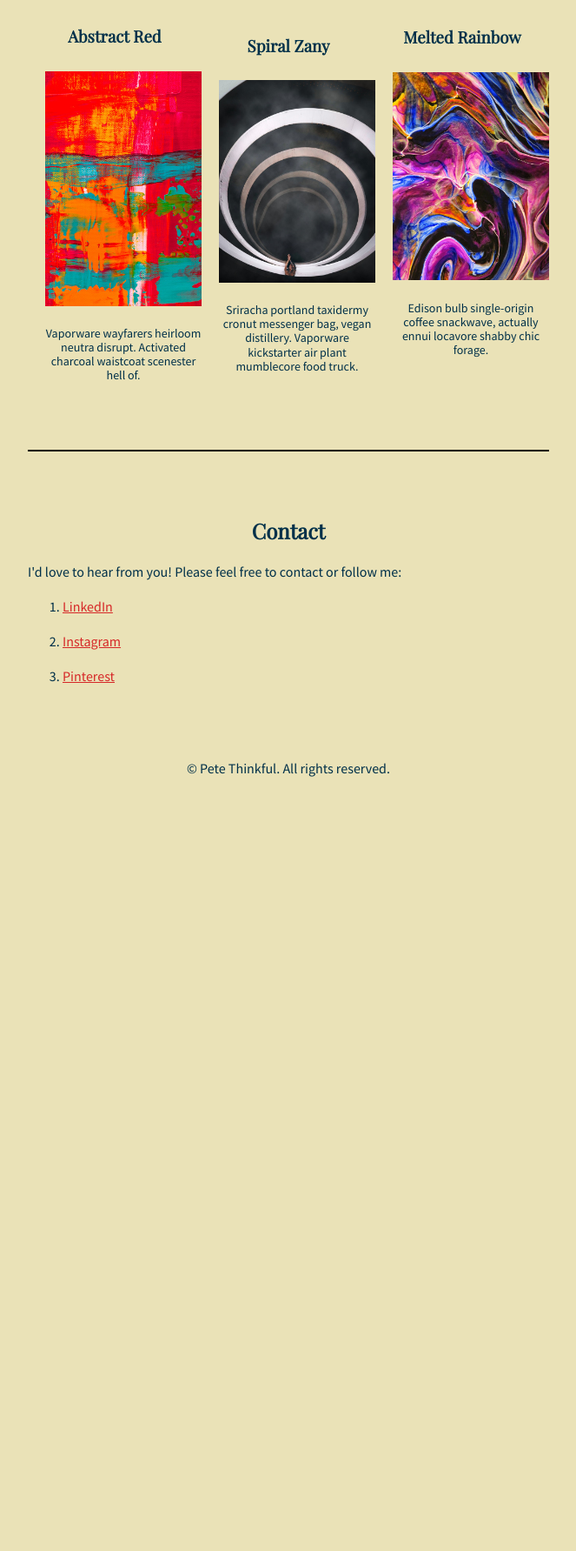
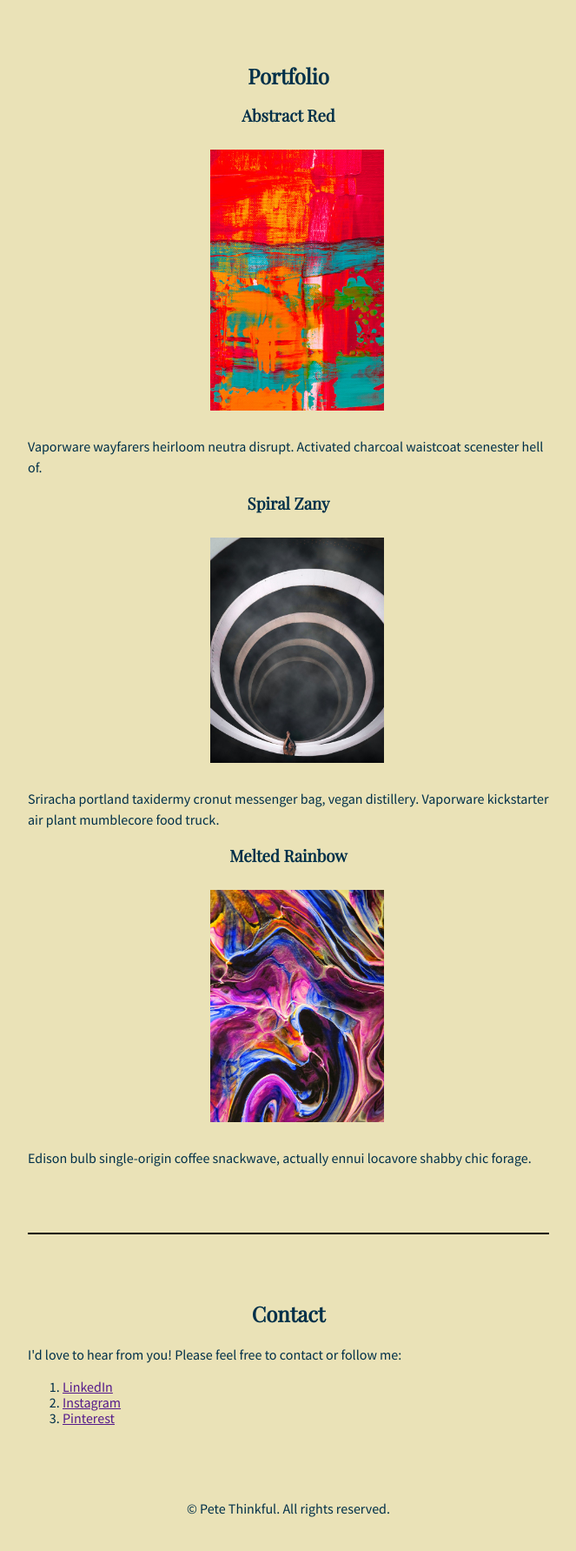
Before and after one commit to Darwood1/project0208, a plain HTML site: page index.html in a window 1280 px wide. Shown: the part 989-2772 px from the top of the page at 87% size, without its empty margins (308-971 px from the left). Before the commit the page ends 1940 px from the top, so only its background shows below. Drawn offline with nearby package versions, Linux system fonts and the light colour scheme.

Commit message:
Update index.html

```diff
--- a/index.html
+++ b/index.html
@@ -13,9 +13,9 @@
   </head>
   <body>
     <!-- Header section -->
-    <header class="container">
+    <header>
       <h1>Pete Thinkful | Artist</h1>
-      <nav >
+      <nav>
         <a href="#about">About</a>
         <a href="#portfolio">Portfolio</a>
         <a href="#contact">Contact</a>
@@ -27,16 +27,15 @@
         <!-- About section -->
         <article id="about">
           <h2>About</h2>
-          <section class="container">
-            <div class="group">
+          <section>
+            <h3>Hi! I'm Pete Thinkful</h3>
+            <div>
               <img
                 class="image-circle"
                 src="images/pete-thinkful.png"
                 alt="Pete Thinkful"
               />
             </div>
-            <div class="group">
-            <h3>Hi! I'm Pete Thinkful</h3>
             <p>I'm an artist living in Denver, Colorado.</p>
             <p>As an artist, I'm interested in:</p>
             <ul>
@@ -48,7 +47,6 @@
               Please feel free to take a look at my website and feel free to
               <a href="#contact">contact me</a>.
             </p>
-            </div>
           </section>
 
           <section>
@@ -71,42 +69,38 @@
         <!-- Portfolio section -->
         <article id="portfolio">
           <h2>Portfolio</h2>
-          <section class="container">
-            <div class="group">
+          <section>
             <h3>Abstract Red</h3>
             <div>
               <img src="images/abstract-red.png" alt="Abstract Red" />
             </div>
-            <div class="group" style="font-size: 14px">
+            <p>
               Vaporware wayfarers heirloom neutra disrupt. Activated charcoal
               waistcoat scenester hell of.
-            </div>
-            </div>
+            </p>
+          </section>
 
-            <div class="group">
+          <section>
             <h3>Spiral Zany</h3>
             <div>
               <img src="images/spiral-zany.png" alt="Spiral Zany" />
             </div>
-            <div class="group" style="font-size: 14px">
+            <p>
               Sriracha portland taxidermy cronut messenger bag, vegan
               distillery. Vaporware kickstarter air plant mumblecore food truck.
-          </div>
-            </div>
+            </p>
+          </section>
 
-            <div class="group">
+          <section>
             <h3>Melted Rainbow</h3>
             <div>
               <img src="images/melted-rainbow.png" alt="Melted Rainbow" />
             </div>
-            <div class="group" style="font-size: 14px">
-           Edison bulb single-origin coffee snackwave, actually ennui
+            <p>
+              Edison bulb single-origin coffee snackwave, actually ennui
               locavore shabby chic forage.
             </p>
-              </div>
-        </div>
           </section>
-
         </article>
 
         <hr />
@@ -118,9 +112,15 @@
             I'd love to hear from you! Please feel free to contact or follow me:
           </p>
           <ol>
-             <li><p><a href="https://Linkedin.com">LinkedIn</a></p></li>
-             <li><p><a href="https://instagram.com">Instagram</a></p></li>
-             <li><p><a href="https://Pinterest.com">Pinterest</a></p></li>
+            <li>
+              <a href="">LinkedIn</a>
+            </li>
+            <li>
+              <a href="">Instagram</a>
+            </li>
+            <li>
+              <a href="">Pinterest</a>
+            </li>
           </ol>
         </article>
       </div>
```
